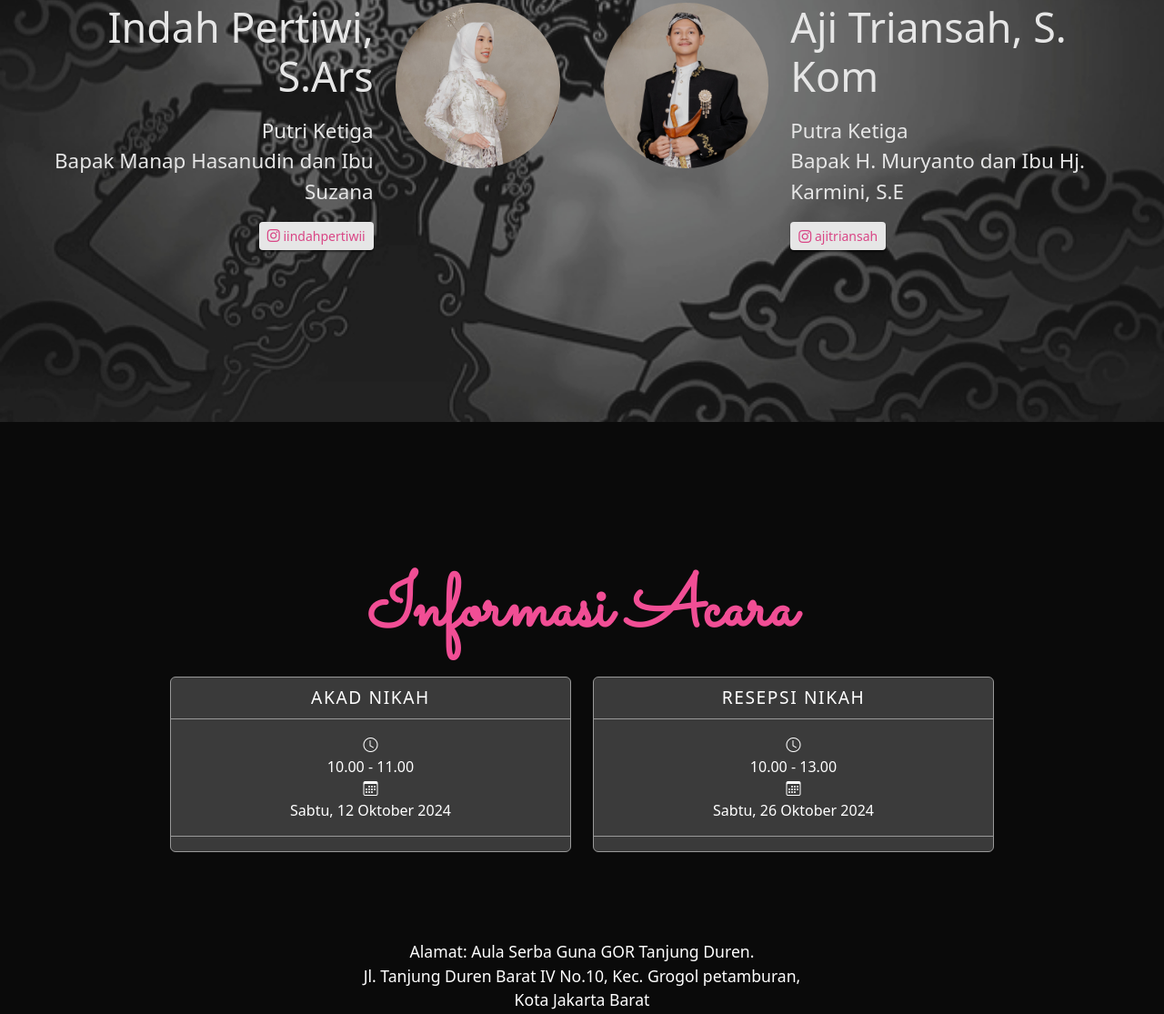
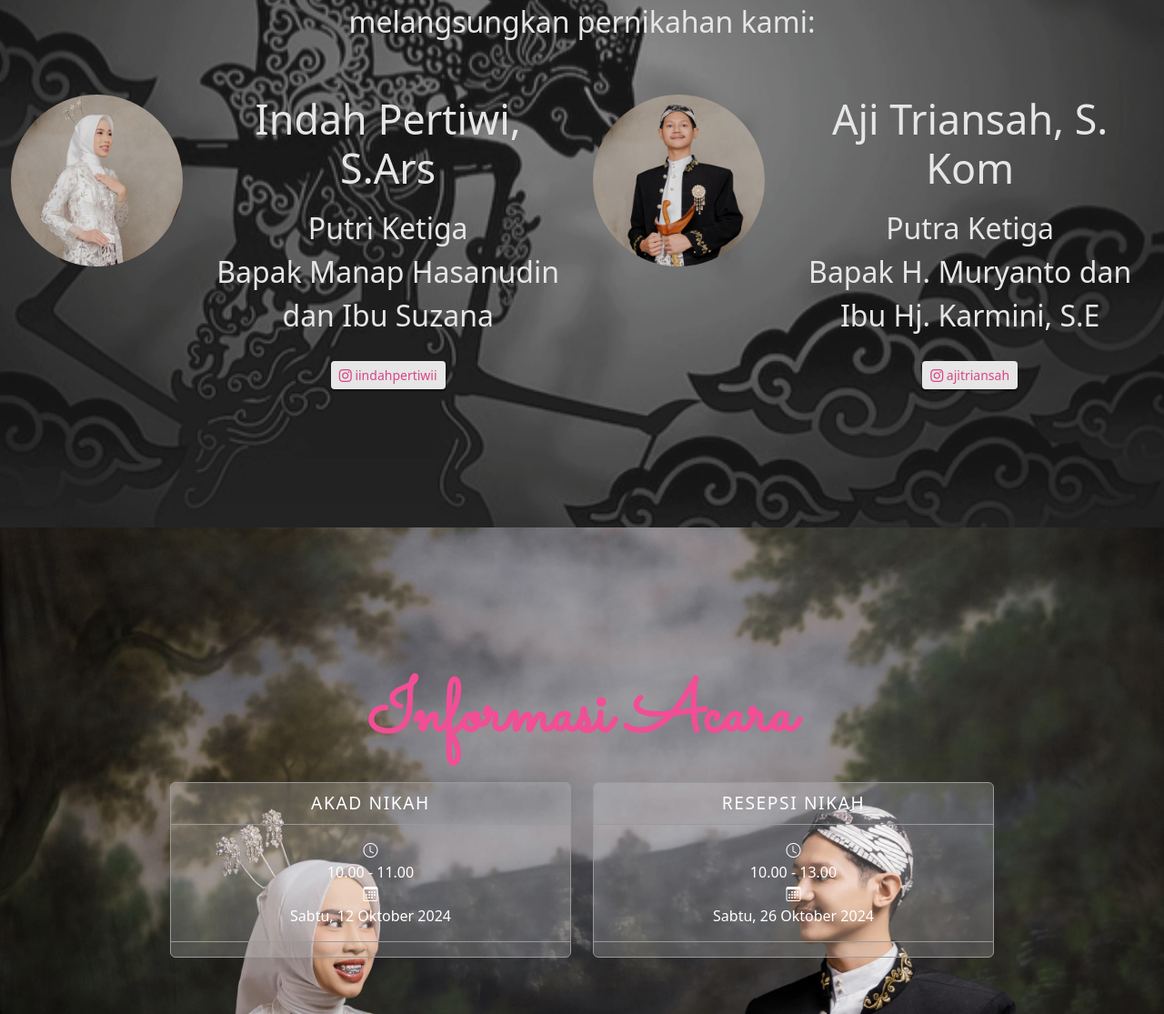
Before and after one commit to Ranggam48/indahaji, a plain HTML site: page index.html in a window 1280 px wide. Shown: the part 1136-2251 px from the top of the page at 91% size. Drawn offline with nearby package versions, Linux system fonts and the light colour scheme; some packages are replaced by stand-ins of ours; a script that the page names is missing.

Commit message:
ganti lagu

```diff
--- a/index.html
+++ b/index.html
@@ -46,6 +46,7 @@
             <h1>Indah & Aji</h1>
             <h4>Kepada Yth. <br><span>Bapak/Ibu/Saudara/i,</span></h4>
             <a href="#home" class="btn btn-large mt-4" onclick="enableScroll()"> Lihat Undangan</a>
+
         </main>
     </section>
 
@@ -88,19 +89,19 @@
     <section class="home" id="home">
 
         <div class="conteiner">
-            <div class="row mx-0 justify-content-center">
+            <div class="row justify-content-center">
                 <div class="col-md-8 text-center">
                     <!-- <h2>Acara Pernikahan</h2> -->
                     <!-- <h3>Diselenggarakan pada 30 Oktober 2024 di Slipi, Jakarta.</h3> -->
-                    <p>Assalamu'alaikum Warahmatullahi Wabarakatuh
+                    <p class="pembuka">Assalamu'alaikum Warahmatullahi Wabarakatuh
                         <br>Dengan memohon rahmat dan ridho Allah SWT,
                         Mohon do'a restu Bapak/Ibu/Saudara/i dalam
-                        rangka melangsungkan pernikahan kami:
+                        rangka melangsungkan pernikahan kami:
                     </p>
                 </div>
             </div>
 
-            <div class="row mx-0 couple">
+            <!-- <div class="row couple">
                 <div class="col-lg-6">
                     <div class="row">
                         <div class="col-8 text-end">
@@ -129,7 +130,32 @@
                         </div>
                     </div>
                 </div>
+            </div> -->
+
+            <div class="row couple row-cols-lg-4 row-cols-sm-2 row-cols-1 justify-content-center">
+
+                <div class=" col-lg-2 col-8 mb-4">
+                    <img src="./img/indah.jpg" alt="Indah" class="img-responsive rounded-circle">
+                </div>
+                <div class="col-12 col-lg-4 text-center mb-4">
+                    <h3>Indah Pertiwi, S.Ars</h3>
+                    <p>Putri Ketiga<br>Bapak Manap Hasanudin dan Ibu Suzana</p>
+                    <a href="https://www.instagram.com/iindahpertiwii/" target="_blank" class="btn btn-sm mb-3">
+                        <i class=" bi bi-instagram"></i>
+                        iindahpertiwii</a>
+                </div>
+                <div class="col-lg-2 col-8 mb-4">
+                    <img src="./img/aji.jpg" alt="Aji" class="img-responsive rounded-circle">
+                </div>
+                <div class="col-12 col-lg-4 text-center">
+                    <h3>Aji Triansah, S. Kom </h3>
+                    <p>Putra Ketiga <br> Bapak H. Muryanto dan Ibu Hj. Karmini, S.E</p>
+                    <a href="https://www.instagram.com/ajitriansah/" target="_blank" class="btn btn-sm"">
+                                <i class=" bi bi-instagram"></i>
+                        ajitriansah</a>
+                </div>
             </div>
+        </div>
 
         </div>
     </section>
@@ -144,8 +170,8 @@
             <div class="text-center">
                 <h2>Informasi Acara</h2>
             </div>
+
             <div class=" row justify-content-center mt-4">
-
                 <div class="col-md-5 col-10">
                     <div class="card text-center text-bg-light mb-5">
                         <div class="card-header">
@@ -207,7 +233,7 @@
                 </div>
             </div>
         </div>
-
+        <div class="simply-countdown mt-5 mx-auto"></div>
     </section>
 
     <!-- Section Info end -->
@@ -438,7 +464,7 @@
     <!--  -->
     <div id="audio-container">
         <audio id="song" autoplay loop>
-            <source src="./audio/Cayson Renshaw - Back to You.mp3" type="audio/mp3">
+            <source src="./audio/bs.mp3" type="audio/mp3">
         </audio>
         <div id="audio-icon-wrapper" class="audio-icon-wrapper" style="display: none;">
             <i class="bi bi-disc"></i>
--- a/style.css
+++ b/style.css
@@ -59,7 +59,7 @@ body {
     font-family: 'Sacramento', cursive;
     font-size: 6rem;
     margin-top: 2rem;
-    margin-bottom: 10rem;
+    margin-bottom: 2rem;
 }
 
 .hero h2 {
@@ -141,18 +141,19 @@ body {
     font-weight: bold;
 }
 
+
 .home h3 {
     /* color: #0a0a0a; */
     color: #fff;
     /* color: #fff; */
-    font-size: 1.5rem;
+    font-size: 3rem;
     margin-bottom: 1rem;
 
 }
 
 .home p {
-    font-size: 1.4rem;
-    margin-bottom: 4.5remrem;
+    font-size: 2rem;
+    margin-bottom: 1.6rem;
     /* color: #0a0a0a; */
     color: #fff;
 
@@ -163,7 +164,7 @@ body {
 
 .home .couple {
     margin-top: 30px;
-    margin-bottom: 4rem;
+    margin-bottom: 2rem;
 }
 
 .home .couple h3 {
@@ -192,10 +193,24 @@ body {
 /* Info */
 
 .info {
-    background-color: var(--bg);
+    background-image: url(./img/bg7.jpg);
+    background-size: cover;
+    background-position: center;
     color: white;
     padding-top: 10rem;
     padding-bottom: 8rem;
+}
+
+.info::before {
+    background-image: url(./img/bg6.jpg);
+    background-size: cover;
+    background-position: center;
+    min-height: 100vh;
+    margin-top: -5.8rem;
+    padding-top: 12rem;
+    padding-bottom: 5rem;
+    filter: brightness(90%);
+    -webkit-filter: brightness(90%);
 }
 
 .info .alamat {
```
Also changed, not shown: img/bg7.jpg (added), 2 other files.
